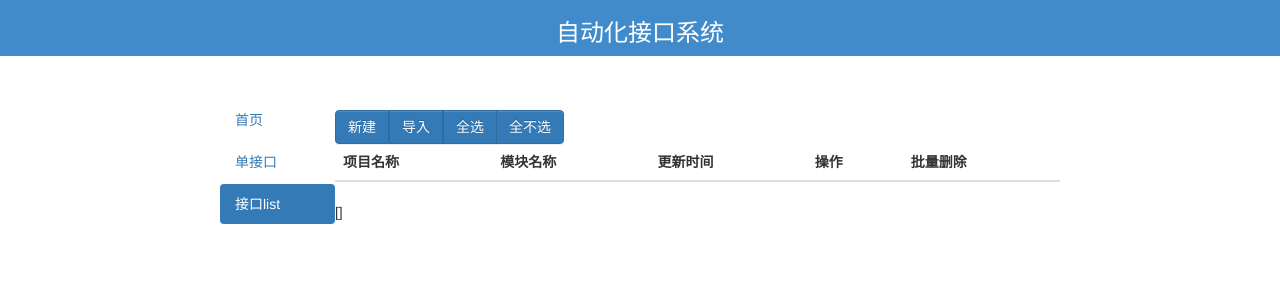
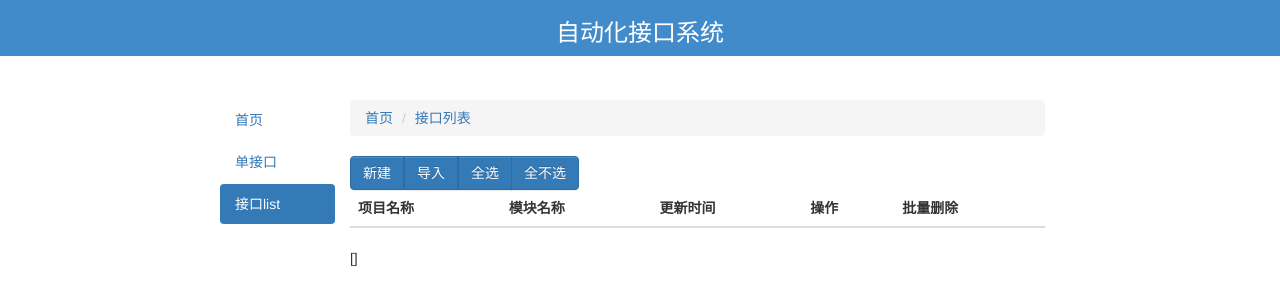
Before and after one commit to weinan123/antoInterfacePlatform, a Django app: page /projectList/ in a window 1280 px wide. Shown: the top 305 px of the page. Run offline with Django 3.2, Linux system fonts and the light colour scheme; data that the repository does not hold is empty; some libraries are stand-ins or nearby versions.

Commit message:
美化界面，统一样式 修复点击批量删除之后，删除成功但选中剩余元素的Bug

```diff
--- a/main/templates/projectList.html
+++ b/main/templates/projectList.html
@@ -6,8 +6,13 @@
 {% endblock %}
 {% block content %}
     <div class="col-md-10 row" id="projectList">
-        <div class="row">
-            <div class="btn-group" style="margin-top: 10px">
+        <ul class="breadcrumb">
+            <li><a href="/index/">首页</a></li>
+            <li><a href="/projectList/">接口列表</a></li>
+        </ul>
+        <div class="row" style="width:100%;">
+            <div class="col-md-4" style="width:100%;">
+                <div class="btn-group" style="width:100%;">
                     <!-- 新建按钮触发模态框 -->
 
                     <button class="btn btn-primary" data-toggle="modal" data-target="#newProject">新建</button>
@@ -49,7 +54,8 @@
                                         <input type="file" name="file"/>
                                         <div class="modal-footer" style="text-align: center">
                                             <button type="submit" class="btn btn-primary">提交更改</button>
-                                        <button type="button" class="btn btn-primary" data-dismiss="modal">关闭</button>
+                                            <button type="button" class="btn btn-primary" data-dismiss="modal">关闭
+                                            </button>
                                         </div>
                                     </form>
                                 </div>
@@ -63,10 +69,12 @@
                     <button class="btn btn-primary" @click="selectNone()">全不选</button>
 
                     <template v-if="checkedDelete !== undefined && checkedDelete.length > 0 ">
-                    <button class="btn btn-primary" onClick="delcfm()" @click="projectBatchDelete()">批量删除</button>
+                        <button class="btn btn-danger" onClick="delcfm()" @click="projectBatchDelete()">批量删除</button>
                     </template>
 
                 </div>
+            </div>
+            <div style="width:100%;margin-left: 15px;">
                 <table class="table table-hover">
                     <thead>
                     <tr>
@@ -104,7 +112,8 @@
                                     <div class="modal-dialog">
                                         <div class="modal-content" style="margin: 150px;">
                                             <div class="modal-header">
-                                            <button type="button" class="close" data-dismiss="modal" aria-hidden="true">
+                                                <button type="button" class="close" data-dismiss="modal"
+                                                        aria-hidden="true">
                                                     &times;
                                                 </button>
                                                 <h4 class="modal-title" id="myModalLabel">编辑名称</h4>
@@ -114,14 +123,17 @@
                                                     <input type="hidden" name="id" readonly="readonly"
                                                            v-bind:value="[item.id]">
                                                     <label for="id_projectName">项目名称:</label>
-                                                <input type="text" name="projectName" v-bind:value="[item.projectName]"
+                                                    <input type="text" name="projectName"
+                                                           v-bind:value="[item.projectName]"
                                                            required="required" id="id_projectName" maxlength="50">
                                                     <label for="id_moduleName">模块名称:</label>
-                                                <input type="text" name="moduleName" v-bind:value="[item.moduleName]"
+                                                    <input type="text" name="moduleName"
+                                                           v-bind:value="[item.moduleName]"
                                                            required="required" id="id_moduleName" maxlength="50">
                                                     <br>
                                                     <input type="submit" class="btn btn-primary" value="修改"/>
-                                                <button type="button" class="btn btn-primary" data-dismiss="modal">关闭
+                                                    <button type="button" class="btn btn-primary" data-dismiss="modal">
+                                                        关闭
                                                     </button>
                                                 </form>
                                             </div>
@@ -130,7 +142,7 @@
                                 </div>
 
                                 <a v-bind:href="['/projectDelete?id='+item.id]">
-                                <button type="button" class="btn btn-primary" onClick="delcfm()">
+                                    <button type="button" class="btn btn-danger" onClick="delcfm()">
                                         删除
                                     </button>
                                 </a>
@@ -144,6 +156,7 @@
                     </tbody>
                 </table>
                 {! checkedDelete !}
+            </div>
         </div>
     </div>
 {% endblock %}
@@ -196,7 +209,7 @@
                                 }).catch(err => {
                                 console.log('请求失败:' + err.status + ',' + err.statusText);
                             });
-                            this.checkedDelete = '[]';
+                            this.checkedDelete = [];
                         });
                     }
                 },
```
Lines whose indentation alone changed are shown as unchanged.
